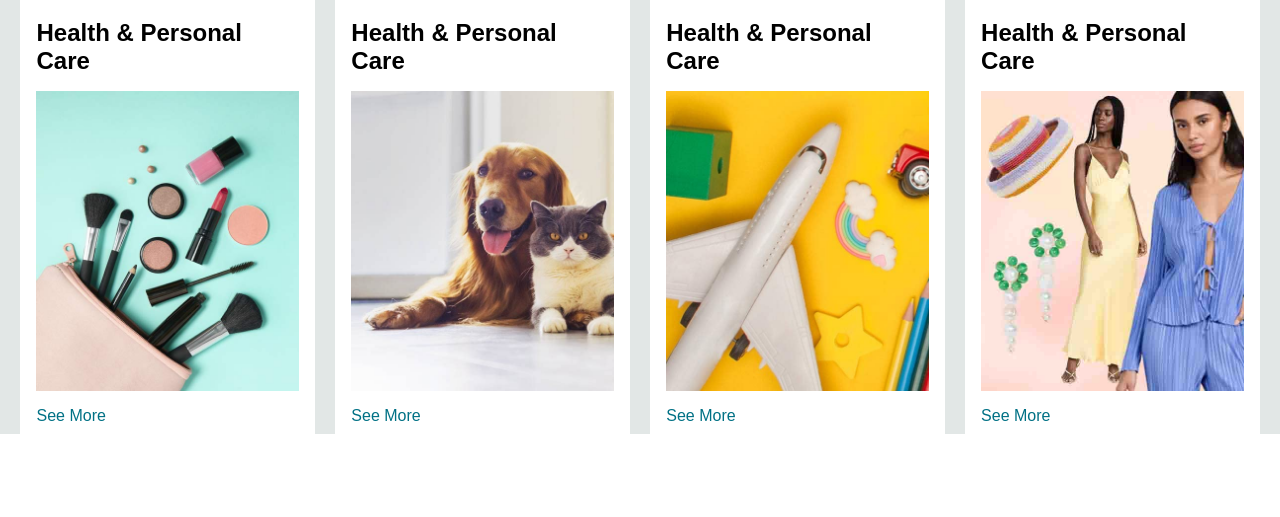
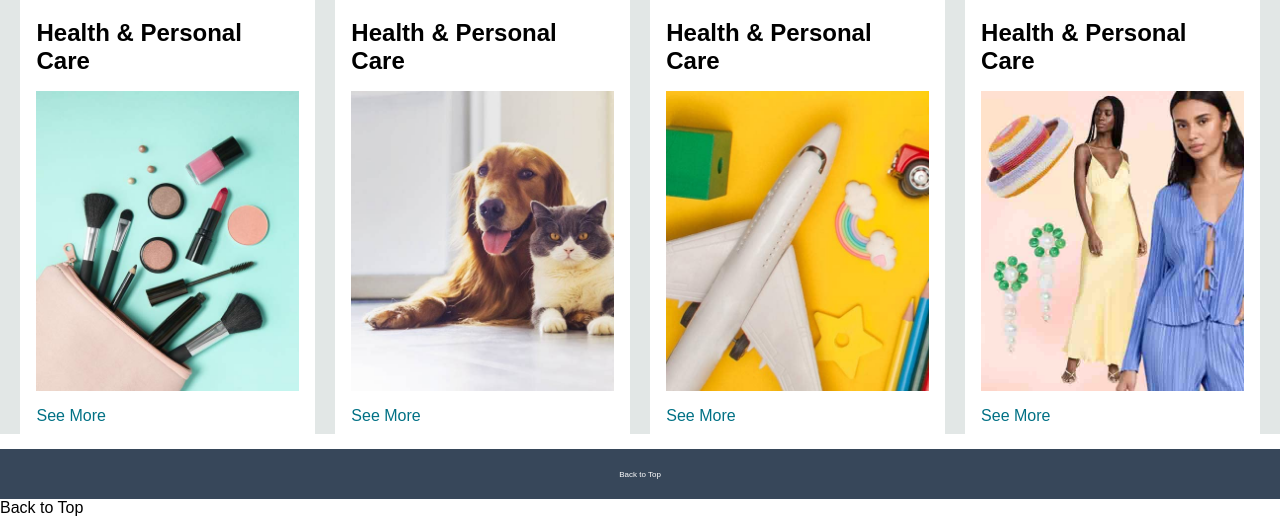
Before and after one commit to Suryansh-Kumar/Amazon-Clone, a Flask app: page / in a window 1280 px wide. Shown: the part 916-1433 px from the top of the page. Before the commit the page ends 1350 px from the top, so only its background shows below. Run offline with Flask 3, Linux system fonts and the light colour scheme.

Commit message:
Fixed a word and started footer

```diff
--- a/static/css/style.css
+++ b/static/css/style.css
@@ -231,3 +231,17 @@ span {
 .box-content p{
 	color: #007185;
 }
+
+footer{
+	margin-top: 15px;
+}
+
+.foot-panel1{
+	background-color: #37475a;
+	color: white;
+	height: 50px;
+	display: flex;
+	align-items: center;
+	justify-content: center;
+	font-size: 0.5rem;
+}
--- a/templates/index.html
+++ b/templates/index.html
@@ -1,14 +1,17 @@
 <!DOCTYPE html>
 <html lang="en">
-
   <head>
     <meta charset="UTF-8" />
     <meta name="viewport" content="width=device-width, initial-scale=1.0" />
     <title>Document</title>
     <link rel="stylesheet" href="/static/css/style.css" />
-	<link rel="stylesheet" href="https://cdnjs.cloudflare.com/ajax/libs/font-awesome/6.4.0/css/all.min.css"
+    <link
+      rel="stylesheet"
+      href="https://cdnjs.cloudflare.com/ajax/libs/font-awesome/6.4.0/css/all.min.css"
       integrity="sha512-iecdLmaskl7CVkqkXNQ/ZH/XLlvWZOJyj7Yy7tcenmpD1ypASozpmT/E0iPtmFIB46ZmdtAc9eNBvH0H/ZpiBw=="
-		crossorigin="anonymous" referrerpolicy="no-referrer" />
+      crossorigin="anonymous"
+      referrerpolicy="no-referrer"
+    />
   </head>
 
   <body>
@@ -35,7 +38,7 @@
             <option>Beauty &amp; Personal Care</option>
             <option>Books</option>
             <option>Boys' Fashion</option>
-					<option>Computers</optionhip>
+            <option>Computers</option>
             <option>Deals</option>
             <option>Digital Music</option>
             <option>Electronics</option>
@@ -57,7 +60,7 @@
             <option>Video Games</option>
             <option>Women's Fashion</option>
           </select>
-				<input class="search-input" placeholder="Search Amazon">
+          <input class="search-input" placeholder="Search Amazon" />
           <div class="search-icon">
             <i class="fa-solid fa-magnifying-glass"></i>
           </div>
@@ -87,15 +90,20 @@
           <p class="border">Gift Cards</p>
           <p class="border">Sell</p>
         </div>
-			<div class="panel-deals border">
-				Shop Deals in Electronics
-			</div>
+        <div class="panel-deals border">Shop Deals in Electronics</div>
       </div>
     </header>
     <section class="hero-section">
       <div class="hero-msg">
-			<p>You are on amazon.com. You can also shop on Amazon India for millions of products with fast local
-				delivery.<a href="https://www.amazon.in/" target="_blank"> Click here to go to amazon.in </a></p>
+        <p>
+          You are on amazon.com. You can also shop on Amazon India for millions
+          of products with fast local delivery.<a
+            href="https://www.amazon.in/"
+            target="_blank"
+          >
+            Click here to go to amazon.in
+          </a>
+        </p>
       </div>
     </section>
     <section class="shop-section">
@@ -156,7 +164,11 @@
         </div>
       </div>
     </section>
+    <!-- TODO: Complete the Footer -->
+    <footer>
+      <div class="foot-panel1">Back to Top</div>
+      <div class="foot-panel2">Back to Top</div>
+    </footer>
     <script src="/static/JS/script.js"></script>
   </body>
-
 </html>
```
Lines whose indentation alone changed are shown as unchanged.
